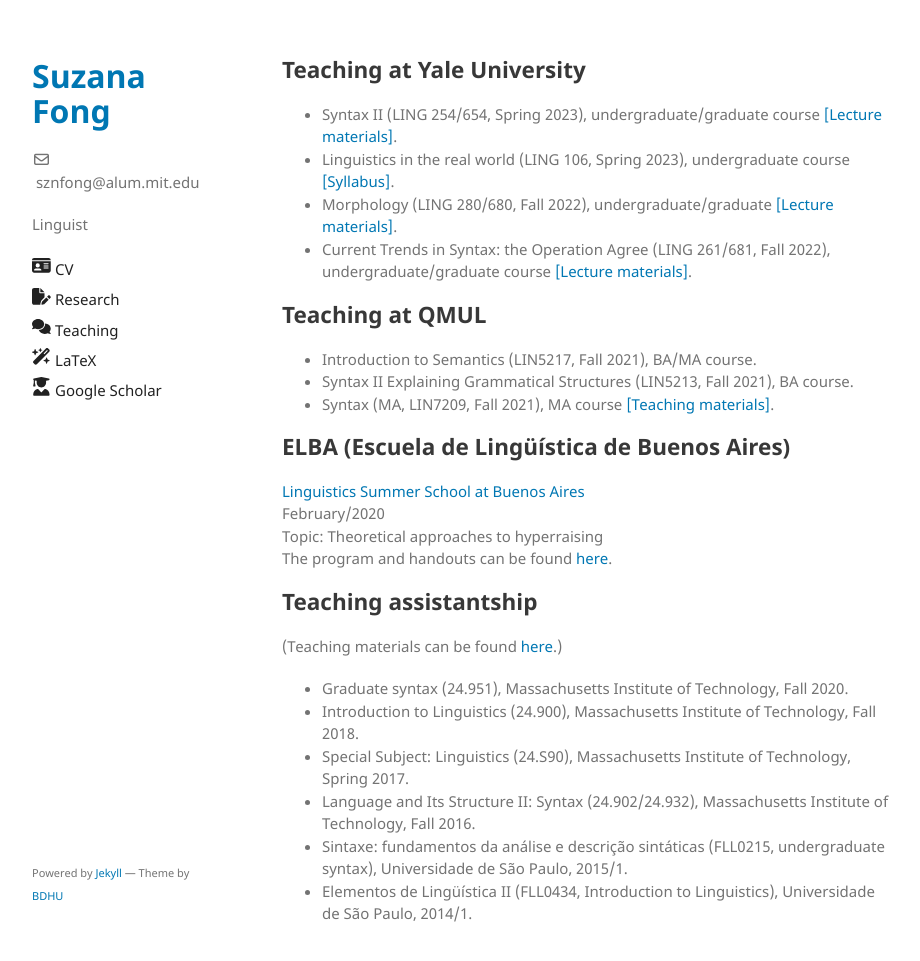
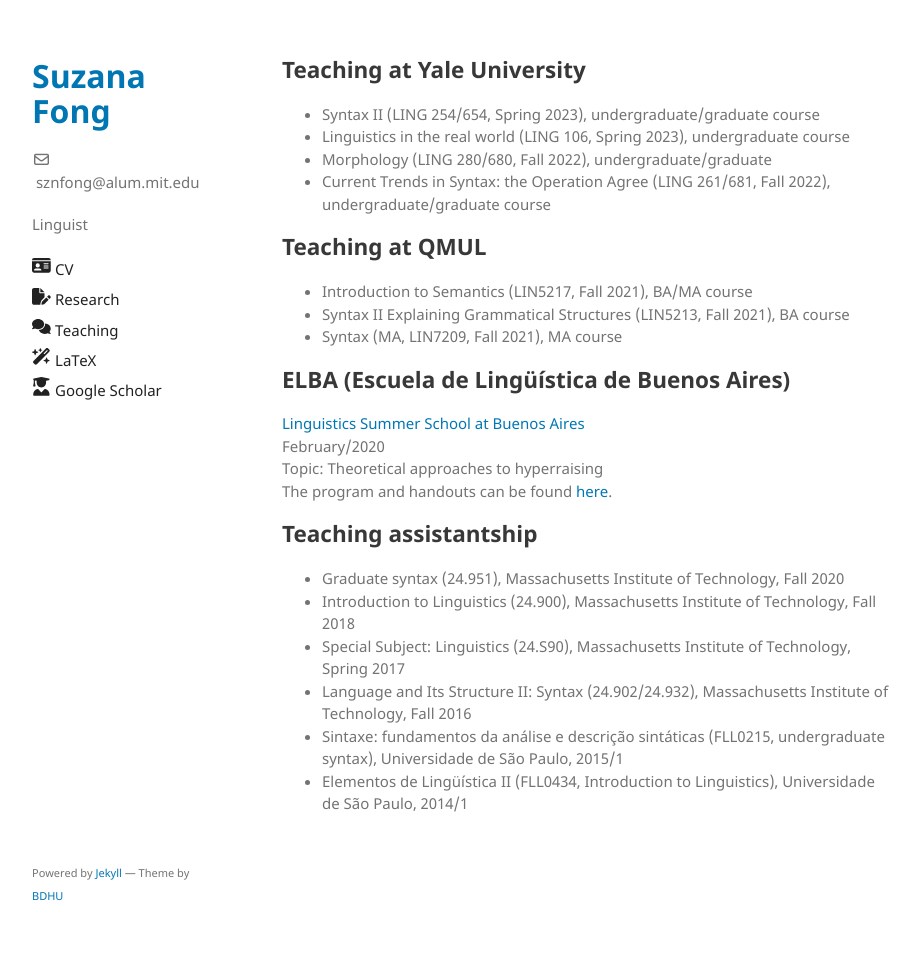
Before and after one commit to sznfng/sznfng.github.io, a Jekyll site: the page built from teaching.md, in a window 1280 px wide and 975 px high. Shown: the top 961 px of the window, without its empty margins (178-1098 px from the left). Built offline with Jekyll 4.4.1, drawn with Linux system fonts in a browser that asks for light colours.

Commit message:
Update teaching.md

```diff
--- a/teaching.md
+++ b/teaching.md
@@ -5,15 +5,15 @@ title: Teaching
 
 ## Teaching at Yale University
 
-+ Syntax II (LING 254/654, Spring 2023), undergraduate/graduate course [[Lecture materials]](https://www.dropbox.com/sh/2t9a9npk975k1cg/AABqPrAB7lsxaB_EzhpqtfJ2a?dl=0).
-+ Linguistics in the real world (LING 106, Spring 2023), undergraduate course [[Syllabus]](https://www.dropbox.com/s/1vb09hosi3o2sqz/Syllabus_LING_106_Linguistics_in_the_real_world_Spring_2023.pdf?dl=0).
-+ Morphology (LING 280/680, Fall 2022), undergraduate/graduate [[Lecture materials]](https://www.dropbox.com/sh/0nuen1k1nzdjvdl/AADskOLcd4jHh-cmczVF72E8a?dl=0).
-+ Current Trends in Syntax: the Operation Agree (LING 261/681, Fall 2022), undergraduate/graduate course [[Lecture materials]](https://www.dropbox.com/sh/1i76zgliw852oyb/AAANq3gmRNQKNIhZspVBmKcua?dl=0).
++ Syntax II (LING 254/654, Spring 2023), undergraduate/graduate course
++ Linguistics in the real world (LING 106, Spring 2023), undergraduate course
++ Morphology (LING 280/680, Fall 2022), undergraduate/graduate
++ Current Trends in Syntax: the Operation Agree (LING 261/681, Fall 2022), undergraduate/graduate course
 
 ## Teaching at QMUL
-+ Introduction to Semantics (LIN5217, Fall 2021), BA/MA course.
-+ Syntax II Explaining Grammatical Structures (LIN5213, Fall 2021), BA course.
-+ Syntax (MA, LIN7209, Fall 2021), MA course [[Teaching materials]](https://www.dropbox.com/sh/kl42lu5d1can1uz/AAB1sf3FX8V0Q3hdynVfhIGVa?dl=0).
++ Introduction to Semantics (LIN5217, Fall 2021), BA/MA course
++ Syntax II Explaining Grammatical Structures (LIN5213, Fall 2021), BA course
++ Syntax (MA, LIN7209, Fall 2021), MA course
 
 ## ELBA (Escuela de Lingüística de Buenos Aires)
 
@@ -24,11 +24,9 @@ The program and handouts can be found [here](https://www.dropbox.com/sh/pl08r58i
 
 ## Teaching assistantship
 
-(Teaching materials can be found [here](https://www.dropbox.com/sh/q0l32yqp0hppytu/AAAwjiPWL-FP7bSSU3r6aEjXa?dl=0).)
-
-+ Graduate syntax (24.951), Massachusetts Institute of Technology, Fall 2020.
-+ Introduction to Linguistics (24.900), Massachusetts Institute of Technology, Fall 2018.
-+ Special Subject: Linguistics (24.S90), Massachusetts Institute of Technology, Spring 2017.
-+ Language and Its Structure II: Syntax (24.902/24.932), Massachusetts Institute of Technology, Fall 2016.
-+ Sintaxe: fundamentos da análise e descrição sintáticas (FLL0215, undergraduate syntax), Universidade de São Paulo, 2015/1.
-+ Elementos de Lingüística II (FLL0434, Introduction to Linguistics), Universidade de São Paulo, 2014/1.
++ Graduate syntax (24.951), Massachusetts Institute of Technology, Fall 2020
++ Introduction to Linguistics (24.900), Massachusetts Institute of Technology, Fall 2018
++ Special Subject: Linguistics (24.S90), Massachusetts Institute of Technology, Spring 2017
++ Language and Its Structure II: Syntax (24.902/24.932), Massachusetts Institute of Technology, Fall 2016
++ Sintaxe: fundamentos da análise e descrição sintáticas (FLL0215, undergraduate syntax), Universidade de São Paulo, 2015/1
++ Elementos de Lingüística II (FLL0434, Introduction to Linguistics), Universidade de São Paulo, 2014/1
```
